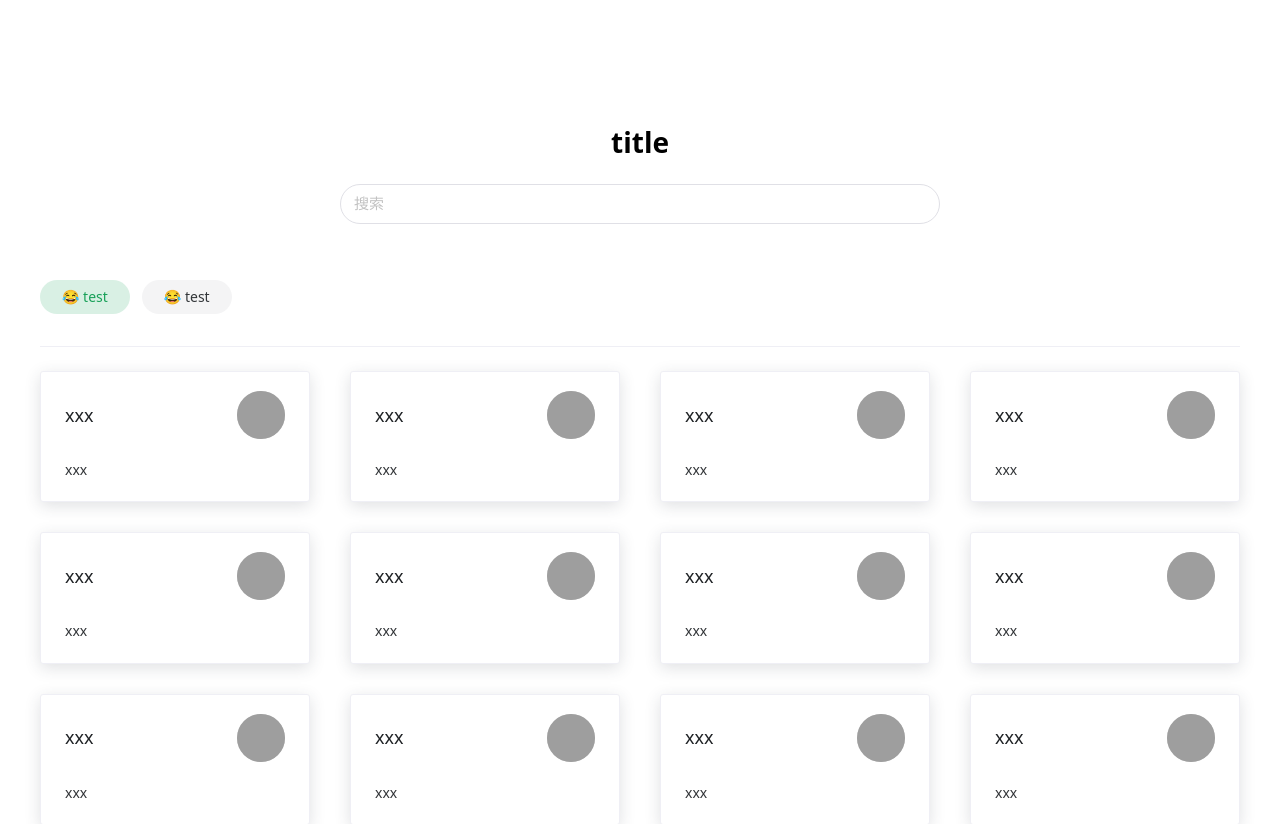
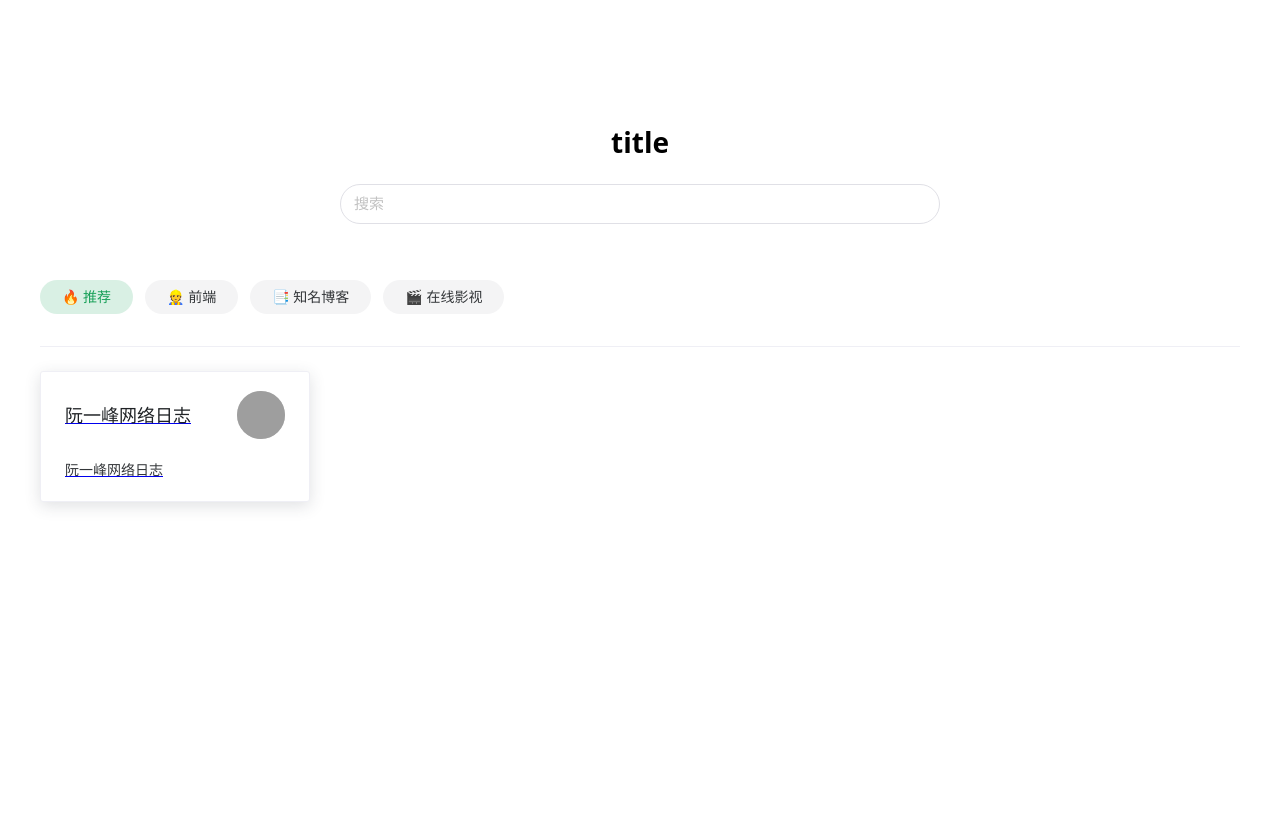
Before and after one commit to juxiu/dazhuangNav, a Vue app: page /#/ in a window 1280 px wide. Shown: the top 824 px of the page. After the commit the page ends 800 px from the top, so only its background shows below. Built offline with nearby package versions, Linux system fonts and the light colour scheme; no server answers; grey boxes are pictures that could not be loaded; some icons are missing.

Commit message:
feat: deploy

```diff
--- a/index.html
+++ b/index.html
@@ -9,5 +9,8 @@
   <body>
     <div id="app"></div>
     <script type="module" src="/src/main.js"></script>
+    <!-- <script id="_wau8r6">var _wau = _wau || []; _wau.push(["dynamic", "8ka0a3wvtv", "8r6", "c4302bffffff", "small"]);</script><script async src="//waust.at/d.js"></script> -->
+    <!-- <script async src="//busuanzi.ibruce.info/busuanzi/2.3/busuanzi.pure.mini.js"></script>
+    <span id="busuanzi_container_site_pv">本站总访问量<span id="busuanzi_value_site_pv"></span>次</span> -->
   </body>
 </html>
--- a/src/store/modules/home.ts
+++ b/src/store/modules/home.ts
@@ -1,13 +1,18 @@
 import { defineStore } from 'pinia'
+import {ref} from 'vue'
+import { tagsData } from './websiteStore'
 
-import {ref} from 'vue'
 
 export const useHomeStore = defineStore('homeStore', () => {
+    interface Tag {
+        name: string,
+        suffix: string,
+        id: string
+    }
+    type Tags = Tag[]
+    const tags = ref<Tags>([...tagsData])
 
-
-    const tags = ref([{name:'test',suffix:'😂'},{name:'test',suffix:'😂'}])
-
-    const setTags = (newTags) => {
+    const setTags = (newTags:Tags) => {
         tags.value = newTags
     }
     return {tags,setTags}
--- /dev/null
+++ b/src/store/modules/websiteStore.ts
@@ -0,0 +1,33 @@
+import {defineStore} from 'pinia'
+import {ref} from 'vue'
+
+export interface WebSite {
+    title: string,
+    des: string,
+    img: string,
+    url: string,
+    tags: string[]
+}
+export type WebSites = WebSite[]
+
+export const tagsData = [
+    {name:'推荐',suffix:'🔥',id:'recommend'},
+    {name:'前端',suffix:'👷',id:'frontEnd'},
+    {name:'知名博客',suffix:'📑',id:'wellKnownBlog'},
+    {name:'在线影视',suffix:'🎬',id:'onlineVideo'}
+]
+
+const websiteData=[
+    {
+        "title": "阮一峰网络日志",
+        "des": "阮一峰网络日志",
+        "img": "https://www.ruanyifeng.com/blog/images/person2.jpg",
+        "url": "https://www.ruanyifeng.com/blog/",
+        "tags": ["recommend", "wellKnownBlog"]
+    }
+]
+
+export const websiteStore = defineStore('website', () =>{
+    const websites = ref<WebSites>([...websiteData])
+    return{websites}
+})
--- a/src/views/home/index.vue
+++ b/src/views/home/index.vue
@@ -3,88 +3,45 @@ import { NInput, NIcon, NButton, NDivider, NGrid, NGridItem, NCard, NAvatar } fr
 import { FlashOutline } from "@vicons/ionicons5"
 import { ref } from "vue"
 
-import { useHomeStore } from "@/store/modules/home.ts"
+import { useHomeStore,WebSites } from "@/store/modules/home.ts"
+import { websiteStore } from "@/store/modules/websiteStore.ts"
 const { tags, setTags } = useHomeStore()
+const { websites } = websiteStore()
+// 从其他网页获取Open Graph信息的函数
+// function getOpenGraphData(url) {
+//     // fetch('https://api.allorigins.win/get?url=' + encodeURIComponent(url))
+//     fetch('http://anyorigin.com/go?url=' + encodeURIComponent(url))
 
+//         .then(response => {
+//             if (response.ok) {
+//                 return response.json();
+//             }
+//             throw new Error('Network response was not ok.');
+//         })
+//         .then(data => {
+//             const html = data.contents;
+//             const parser = new DOMParser();
+//             const doc = parser.parseFromString(html, 'text/html');
+//             const ogData = {
+//                 title: doc.querySelector('meta[property="og:title"]').getAttribute('content'),
+//                 description: doc.querySelector('meta[property="og:description"]').getAttribute('content'),
+//                 image: doc.querySelector('meta[property="og:image"]').getAttribute('content'),
+//                 url: doc.querySelector('meta[property="og:url"]').getAttribute('content')
+//             };
+//             console.log('Open Graph data:', ogData);
+//             // 在这里使用Open Graph数据，例如显示预览信息
+//         })
+//         .catch(error => {
+//             console.error('Error fetching Open Graph data:', error);
+//         });
+// }
+// // 调用函数并传入目标网页的URL
+// const targetUrl = 'https://www.pnpm.cn';
+// getOpenGraphData(targetUrl);
 
-// const getTitle = (url) => {
-//     return fetch(`https://api.embed.ly/1/oembed?url=${url}`)
-//         .then((response) => response.text())
-//         .then((html) => {
-//             const doc = new DOMParser().parseFromString(html, "text/html");
-//             const title = doc.querySelectorAll('title')[0];
-//             return title.innerText;
-//         });
-// };
-
-// // 你可以传入一个网页的URL数组，然后获取它们的标题
-// const urls = [
-//     'https://www.pnpm.cn',
-//     'https://pinia.web3doc.top'
-// ];
-
-// Promise.all(urls.map((url) => getTitle(url)))
-//     .then((titles) => {
-//         console.log(titles);
-//     });
-
-// import ogs from 'open-graph-scraper';
-// const options = { url: 'https://www.pnpm.cn' };
-// ogs(options)
-//     .then((data) => {
-//         const { error, html, result, response } = data;
-//         console.log('error:', error);  // This returns true or false. True if there was an error. The error itself is inside the result object.
-//         console.log('html:', html); // This contains the HTML of page
-//         console.log('result:', result); // This contains all of the Open Graph results
-//         console.log('response:', response); // This contains response from the Fetch API
-//     })
-
-// 从其他网页获取Open Graph信息的函数
-function getOpenGraphData(url) {
-    // fetch('https://api.allorigins.win/get?url=' + encodeURIComponent(url))
-    fetch('http://anyorigin.com/go?url=' + encodeURIComponent(url))
-
-        .then(response => {
-            if (response.ok) {
-                return response.json();
-            }
-            throw new Error('Network response was not ok.');
-        })
-        .then(data => {
-            const html = data.contents;
-            const parser = new DOMParser();
-            const doc = parser.parseFromString(html, 'text/html');
-            const ogData = {
-                title: doc.querySelector('meta[property="og:title"]').getAttribute('content'),
-                description: doc.querySelector('meta[property="og:description"]').getAttribute('content'),
-                image: doc.querySelector('meta[property="og:image"]').getAttribute('content'),
-                url: doc.querySelector('meta[property="og:url"]').getAttribute('content')
-            };
-            console.log('Open Graph data:', ogData);
-            // 在这里使用Open Graph数据，例如显示预览信息
-        })
-        .catch(error => {
-            console.error('Error fetching Open Graph data:', error);
-        });
-}
-// 调用函数并传入目标网页的URL
-const targetUrl = 'https://www.pnpm.cn';
-getOpenGraphData(targetUrl);
-
-const data = [
-
-]
-
-for (let index = 0; index < 30; index++) {
-    data.push({
-        "title": "xxx",
-        "des": "xxx",
-        "img": "xxx",
-        "url": "xxx",
-        "tags": ["xxx", "xxx"]
-    })
-
-}
+// for (let index = 0; index < 30; index++) {
+//     data.value.push()
+// }
 
 const activeIndex = ref(0)
 </script>
@@ -110,14 +67,16 @@ const activeIndex = ref(0)
         <n-divider />
         <section class="pb-20">
             <n-grid :x-gap="40" :y-gap="30" :cols="4">
-                <n-grid-item v-for="item in data">
+                <n-grid-item v-for="item in websites">
+                    <a :href="item.url" target="_blank">
                     <n-card :title="item.title" class="card-custom box-shadow-custom">
                         <template #header-extra>
                             <n-avatar :size="48" round
-                                src="https://gw.alipayobjects.com/zos/antfincdn/aPkFc8Sj7n/method-draw-image.svg" />
+                                :src="item.img" />
                         </template>
                         {{ item.des }}
                     </n-card>
+                </a>
                 </n-grid-item>
             </n-grid>
         </section>
```
